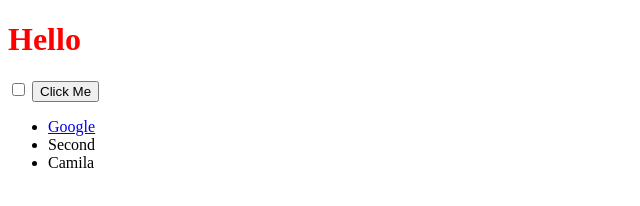
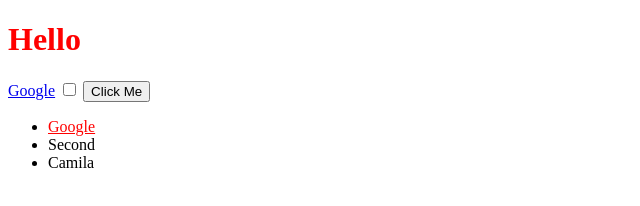
Before and after one commit to camilammoreira/appbrewery-web-dev-bootcamp, a plain HTML site: page 16.2 DOM Challenge Starting Files/index.html in a window 1280 px wide. Shown: the whole page, without its empty margins (0-640 px from the left). Drawn offline with Linux system fonts and the light colour scheme.

Commit message:
DOM 2nd challenge

```diff
--- a/16.2 DOM Challenge Starting Files/index.html
+++ b/16.2 DOM Challenge Starting Files/index.html
@@ -9,7 +9,7 @@
   <body>
 
     <h1>Hello</h1>
-
+    <a href="google.com">Google</a>
     <input type="checkbox">
 
     <button style=":active color:red;">Click Me</button>
--- a/16.2 DOM Challenge Starting Files/index.js
+++ b/16.2 DOM Challenge Starting Files/index.js
@@ -1 +1,3 @@
 document.querySelector("ul").lastElementChild.innerText = "Camila";
+
+document.querySelector("li a").style.color = "red";
```
